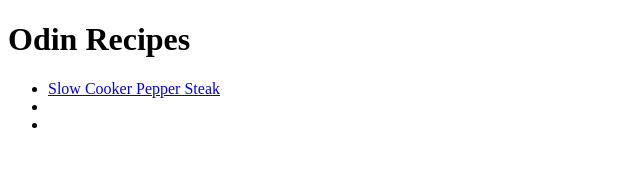
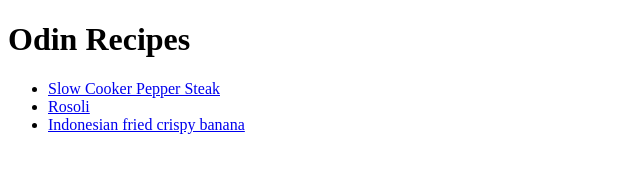
Before and after one commit to Zidanleo012/odin_recipes, a plain HTML site: page index.html in a window 1280 px wide. Shown: the whole page, without its empty margins (0-640 px from the left). Drawn offline with Linux system fonts and the light colour scheme.

Commit message:
index.html

```diff
--- a/index.html
+++ b/index.html
@@ -9,8 +9,8 @@
     <h1>Odin Recipes</h1>
     <ul>
         <li><a href="recipes/slow_cooker_pepper_steak.html" target="_blank">Slow Cooker Pepper Steak</a></li>
-        <li></li>
-        <li></li>
+        <li><a href="recipes/rosoli.html" target="_blank">Rosoli</a></li>
+        <li><a href="recipes/indonesian_fried_crispy_banana.html" target="_blank">Indonesian fried crispy banana</a></li>
     </ul>
 </body>
 </html>
```
